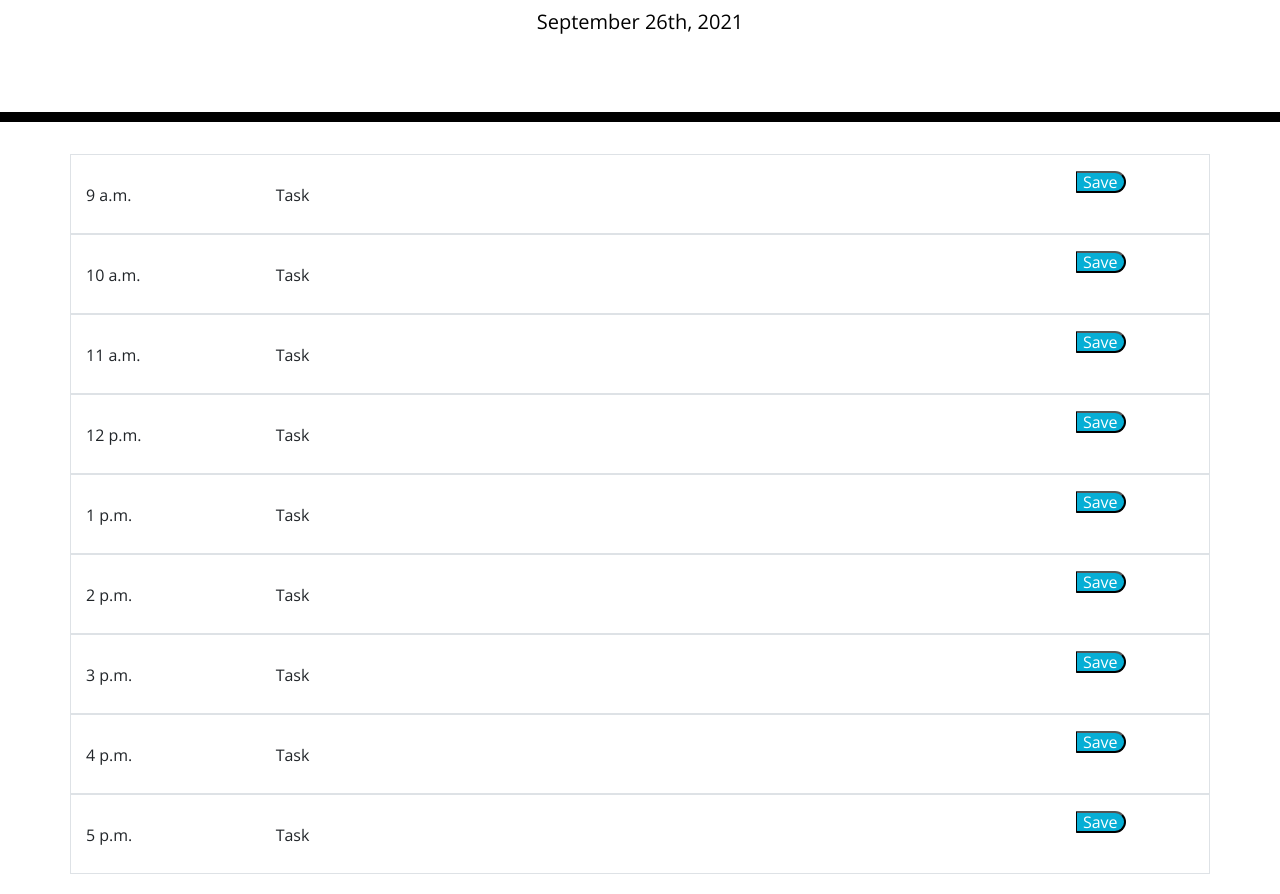
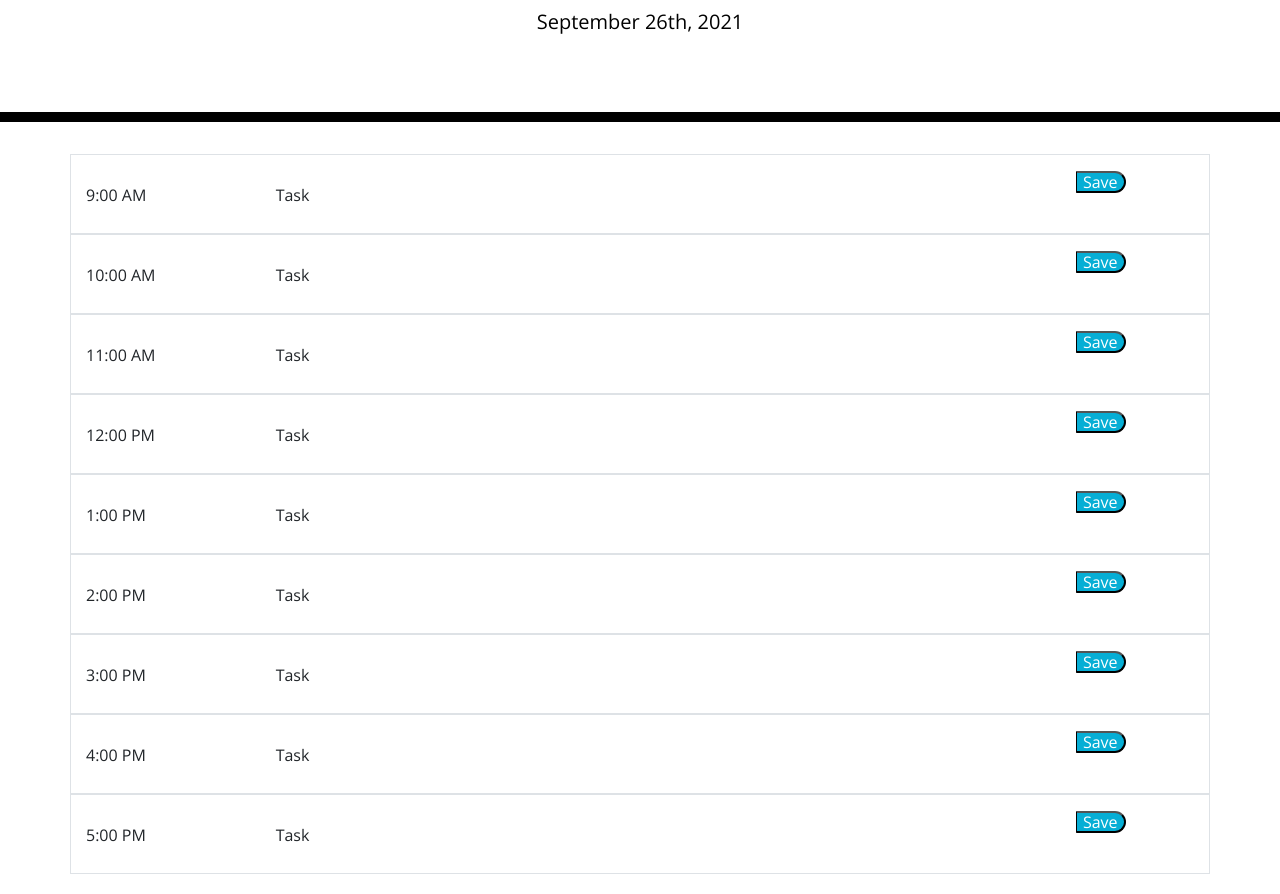
Before and after one commit to GrohTech/super-disco, a plain HTML site: page index.html in a window 1280 px wide. Shown: the part 182-1076 px from the top of the page. Drawn offline with nearby package versions, Linux system fonts and the light colour scheme.

Commit message:
convert time block values to times, add background color conditional

```diff
--- a/assets/js/script.js
+++ b/assets/js/script.js
@@ -1,4 +1,25 @@
 // Display current date
-
 var CurrentDate = moment().format('MMMM Do, YYYY');
 $("#currentDay").append(CurrentDate);
+
+// Set time block format
+var calendarHour = $(".calendar-hour").value;
+var format = 'hh:mm A';
+// moment(calendarHour.format.toString(), "LT");
+var convertedTime = moment(calendarHour, format);
+
+
+// Link time blocks to colors
+var rowColor = $(".row");
+var time = moment();
+
+if(convertedTime.isBefore(time)){
+    rowColor.style.backgroundColor = 'gray';
+}
+if(convertedTime.isSame(time) || convertedTime.isSame(time.add(59, 'minutes'))){
+    rowColor.style.backgroundColor = 'red';
+
+}
+if(convertedTime.isAfter(time.add(59, 'minutes'))){
+    rowColor.style.backgroundColor = 'green';
+}
--- a/index.html
+++ b/index.html
@@ -31,7 +31,7 @@
     <div class="container">
       <div class="row border">
         <div class="col-2">
-          <p>9 a.m.</p>
+          <p class="calendar-hour">9:00 AM</p>
         </div>
         <div class="col-8">
           <p>Task</p>
@@ -42,7 +42,7 @@
       </div>
       <div class="row border">
         <div class="col-2">
-          <p>10 a.m.</p>
+          <p class="calendar-hour">10:00 AM</p>
         </div>
         <div class="col-8">
           <p>Task</p>
@@ -53,7 +53,7 @@
       </div>
       <div class="row border">
         <div class="col-2">
-          <p>11 a.m.</p>
+          <p class="calendar-hour">11:00 AM</p>
         </div>
         <div class="col-8">
           <p>Task</p>
@@ -64,7 +64,7 @@
       </div>
       <div class="row border">
         <div class="col-2">
-          <p>12 p.m.</p>
+          <p class="calendar-hour">12:00 PM</p>
         </div>
         <div class="col-8">
           <p>Task</p>
@@ -75,7 +75,7 @@
       </div>
       <div class="row border">
         <div class="col-2">
-          <p>1 p.m.</p>
+          <p class="calendar-hour">1:00 PM</p>
         </div>
         <div class="col-8">
           <p>Task</p>
@@ -86,7 +86,7 @@
       </div>
       <div class="row border">
         <div class="col-2">
-          <p>2 p.m.</p>
+          <p class="calendar-hour">2:00 PM</p>
         </div>
         <div class="col-8">
           <p>Task</p>
@@ -97,7 +97,7 @@
       </div>
       <div class="row border">
         <div class="col-2">
-          <p>3 p.m.</p>
+          <p class="calendar-hour">3:00 PM</p>
         </div>
         <div class="col-8">
           <p>Task</p>
@@ -108,7 +108,7 @@
       </div>
       <div class="row border">
         <div class="col-2">
-          <p>4 p.m.</p>
+          <p class="calendar-hour">4:00 PM</p>
         </div>
         <div class="col-8">
           <p>Task</p>
@@ -119,7 +119,7 @@
       </div>
       <div class="row border">
         <div class="col-2">
-          <p>5 p.m.</p>
+          <p class="calendar-hour">5:00 PM</p>
         </div>
         <div class="col-8">
           <p>Task</p>
```
